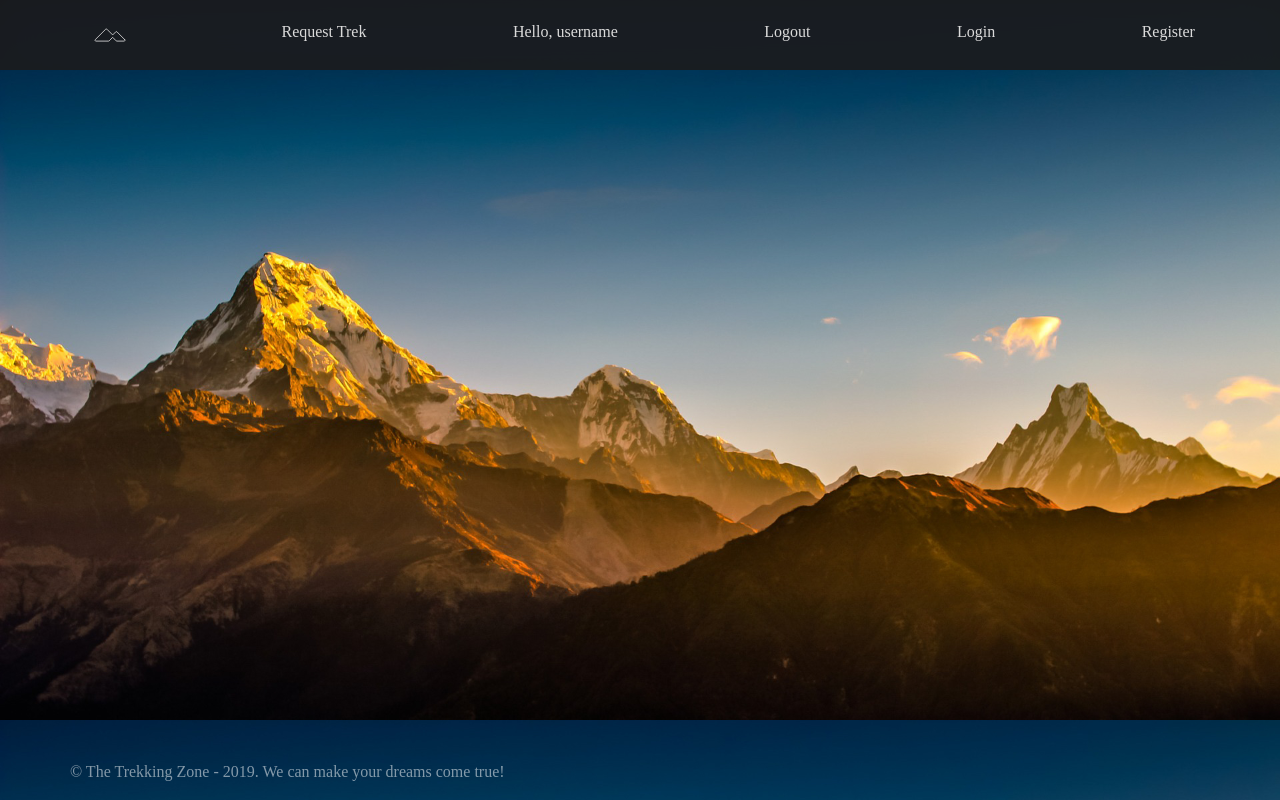
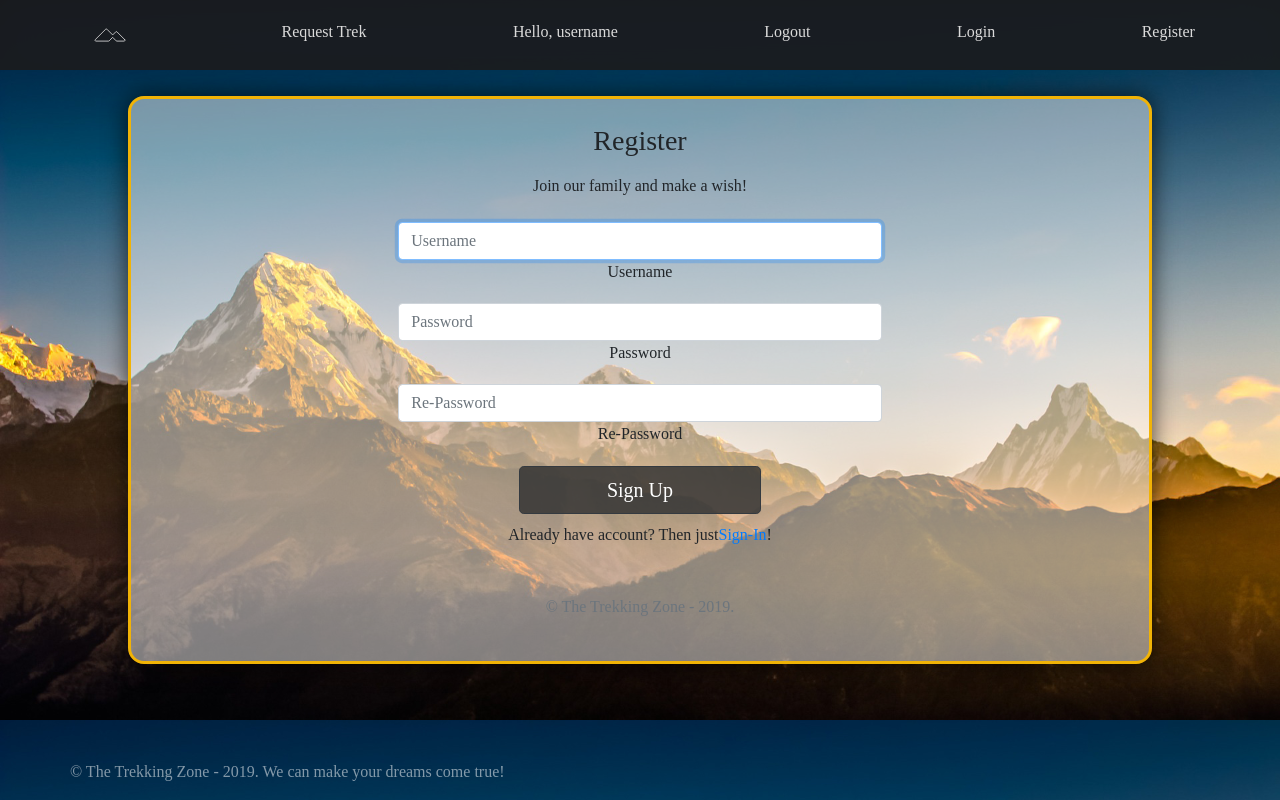
Before and after one commit to Vladimir-Petkov/TripAdventures, a React (Create React App) app: page /register in a window 1280 px wide. Built offline with nearby package versions, Linux system fonts and the light colour scheme; a web font is replaced by a local one.

Commit message:
Add register page

```diff
--- a/src/App.js
+++ b/src/App.js
@@ -2,6 +2,7 @@ import React from 'react';
 import Header from './Components/Header/Header';
 import Footer from './Components/Footer/Footer';
 import Home from './Components/Home/Home';
+import Register from './Components/Users/Register/Register';
 import {
   BrowserRouter as Router,
   Switch,
@@ -15,6 +16,7 @@ function App() {
         <Header />
         <Switch>
           <Route path="/" exact component={Home} />
+          <Route path="/register" component={Register} />
         </Switch>
         <Footer />
       </Router>
--- /dev/null
+++ b/src/Components/Users/Register/Register.js
@@ -0,0 +1,41 @@
+import React from 'react';
+
+const Register = () => {
+    return (
+        <form action="/register" method="POST">
+            <div class="text-center mb-4">
+                <h1 class="h3 mb-3 font-weight-normal">Register</h1>
+                <p>Join our family and make a wish!</p>
+            </div>
+
+            <div class="form-label-group">
+                <input type="text" id="inputUsername" name="username" class="form-control" placeholder="Username" required=""
+                    autofocus="" />
+                <label for="inputUsername">Username</label>
+            </div>
+
+            <div class="form-label-group">
+                <input type="password" id="inputPassword" name="password" class="form-control" placeholder="Password" required="" />
+                <label for="inputPassword">Password</label>
+            </div>
+
+            <div class="form-label-group">
+                <input type="password" id="inputRePassword" name="rePassword" class="form-control" placeholder="Re-Password"
+                    required="" />
+                <label for="inputRePassword">Re-Password</label>
+            </div>
+
+            <button class="btn btn-lg btn-dark btn-block" type="submit">Sign Up</button>
+
+            <div class="text-center mb-4">
+                <p class="alreadyUser"> Already have account? Then just
+                    <a href="/login">Sign-In</a>!
+                </p>
+            </div>
+
+            <p class="mt-5 mb-3 text-muted text-center">© The Trekking Zone - 2019.</p>
+        </form>
+    )
+};
+
+export default Register;
```
